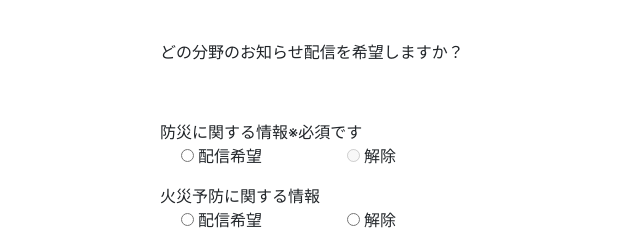
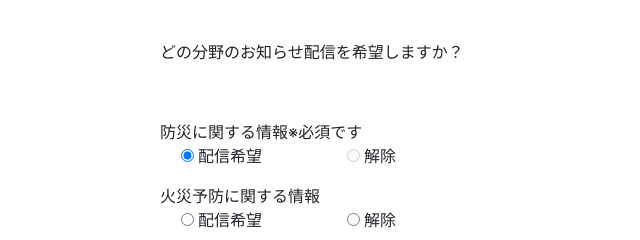
Before and after one commit to skythetrumpet/skylifftest, a website: page index.html in a window 1280 px wide. Shown: the top 240 px of the page, 0-640 px from the left. Drawn offline with nearby package versions, Linux system fonts and the light colour scheme; a script that the page names is missing.

Commit message:
Update index.html

```diff
--- a/index.html
+++ b/index.html
@@ -15,7 +15,7 @@
 　　　　　</div>
           <div>
           <p class="mt-3">防災に関する情報※必須です<br>
-       　 <input type="radio" name="bousai" value="配信希望"> 配信希望
+       　 <input type="radio" name="bousai" value="配信希望" checked> 配信希望
 　　　　　<input type="radio" name="bousai" value="解除" disabled> 解除
           </p>
           </div>
```
